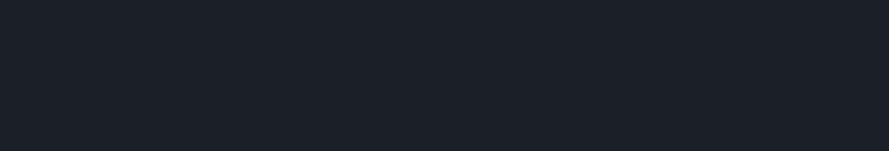
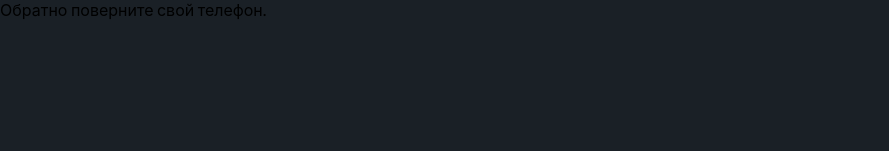
Before and after one commit to awiservice/awiservice.github.io, a plain HTML site: page reviews.html in a window 1280 px wide. Shown: the top 151 px of the page, without its empty margins (0-889 px from the left). Drawn offline with Linux system fonts and the light colour scheme.

Commit message:
Update reviews.html

```diff
--- a/reviews.html
+++ b/reviews.html
@@ -16,6 +16,7 @@
     </head>
     <body id="reviews">
         <div class="only-mobile">Этот сайт доступен только в мобильной версии.</div>
+        <div class="landscape">Обратно поверните свой телефон.</div>
         <header>
             <div class="logo">
                 <a href="/" data-active="index" class="logo-link">
```
